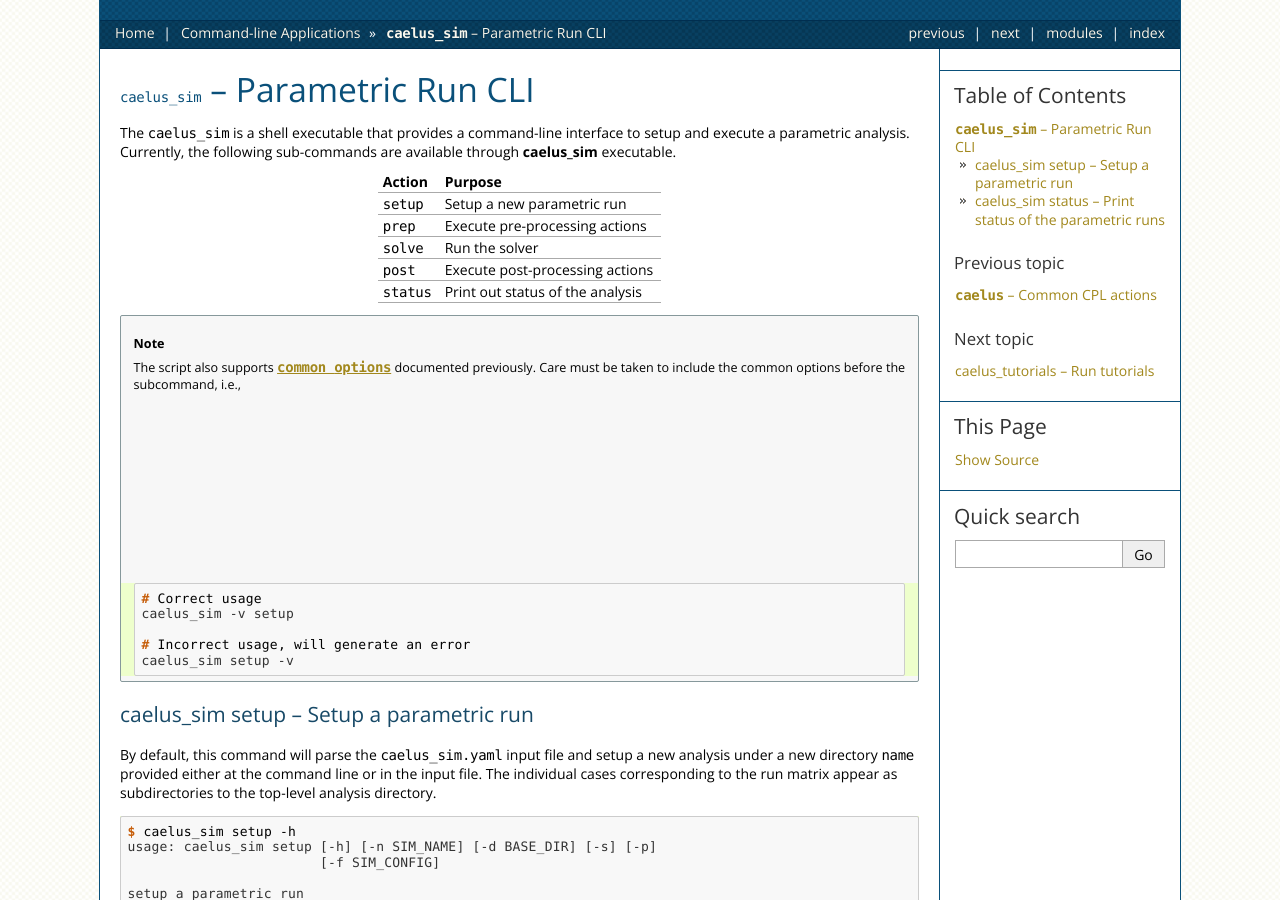
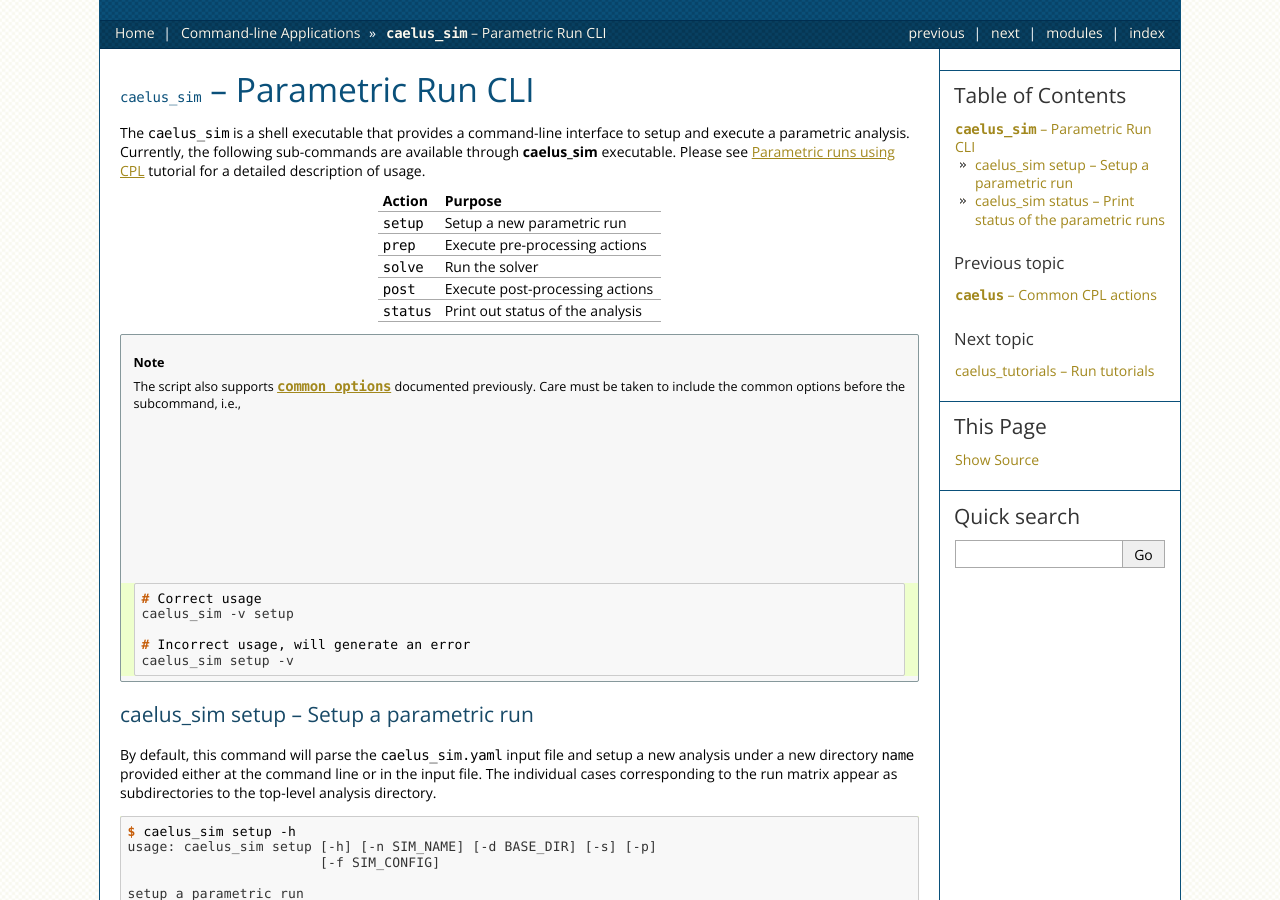
Before and after one commit to sayerhs/cpl, a Sphinx documentation site: the page built from docs/source/user/cli_apps/caelus_sim.rst, in a window 1280 px wide and 900 px high. Built offline with Sphinx 7.4.7, drawn with Linux system fonts in a browser that asks for light colours.

Commit message:
Minor update to `caelus_sim` command docs

```diff
--- a/docs/source/user/cli_apps/caelus_sim.rst
+++ b/docs/source/user/cli_apps/caelus_sim.rst
@@ -9,7 +9,8 @@
 
 The ``caelus_sim`` is a shell executable that provides a command-line interface
 to setup and execute a parametric analysis. Currently, the following
-sub-commands are available through :program:`caelus_sim` executable.
+sub-commands are available through :program:`caelus_sim` executable. Please see
+:ref:`tuts_caelus_sim` tutorial for a detailed description of usage.
 
 ============ =========================================================
 Action       Purpose
```
